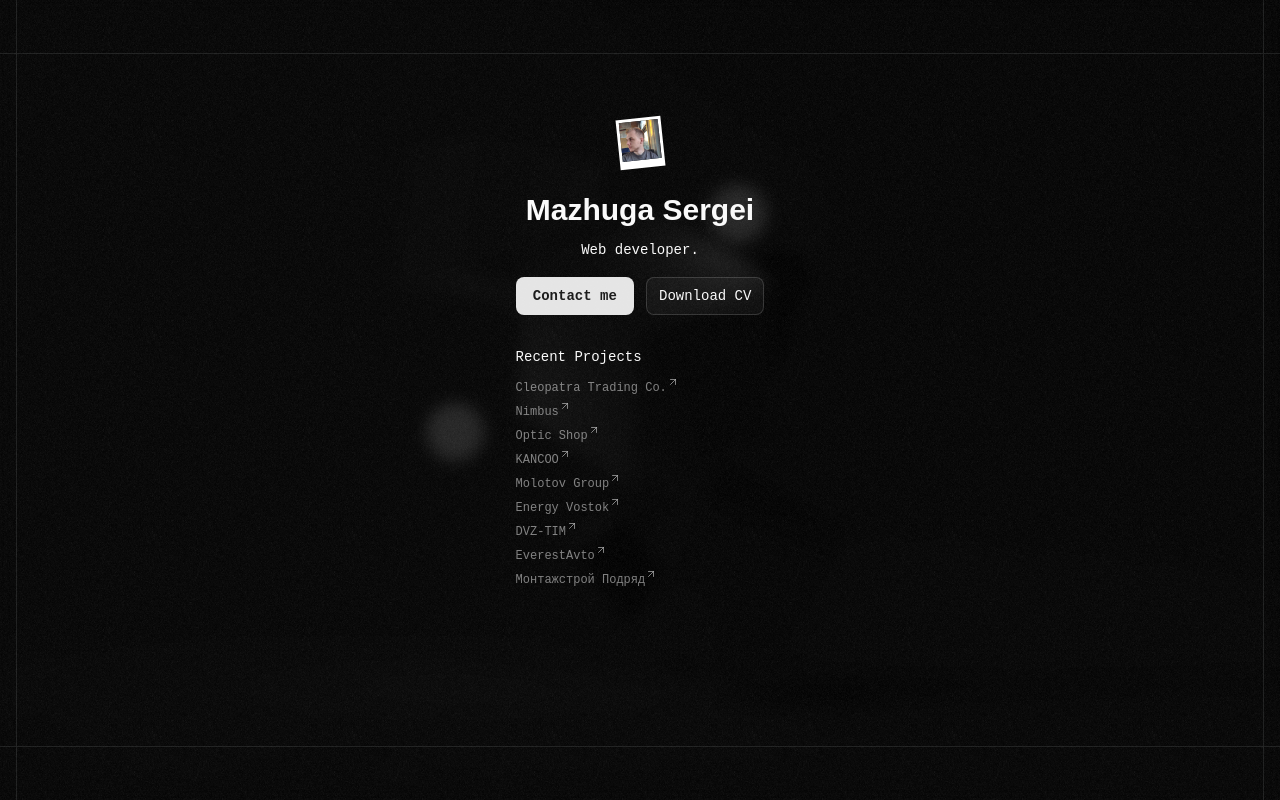
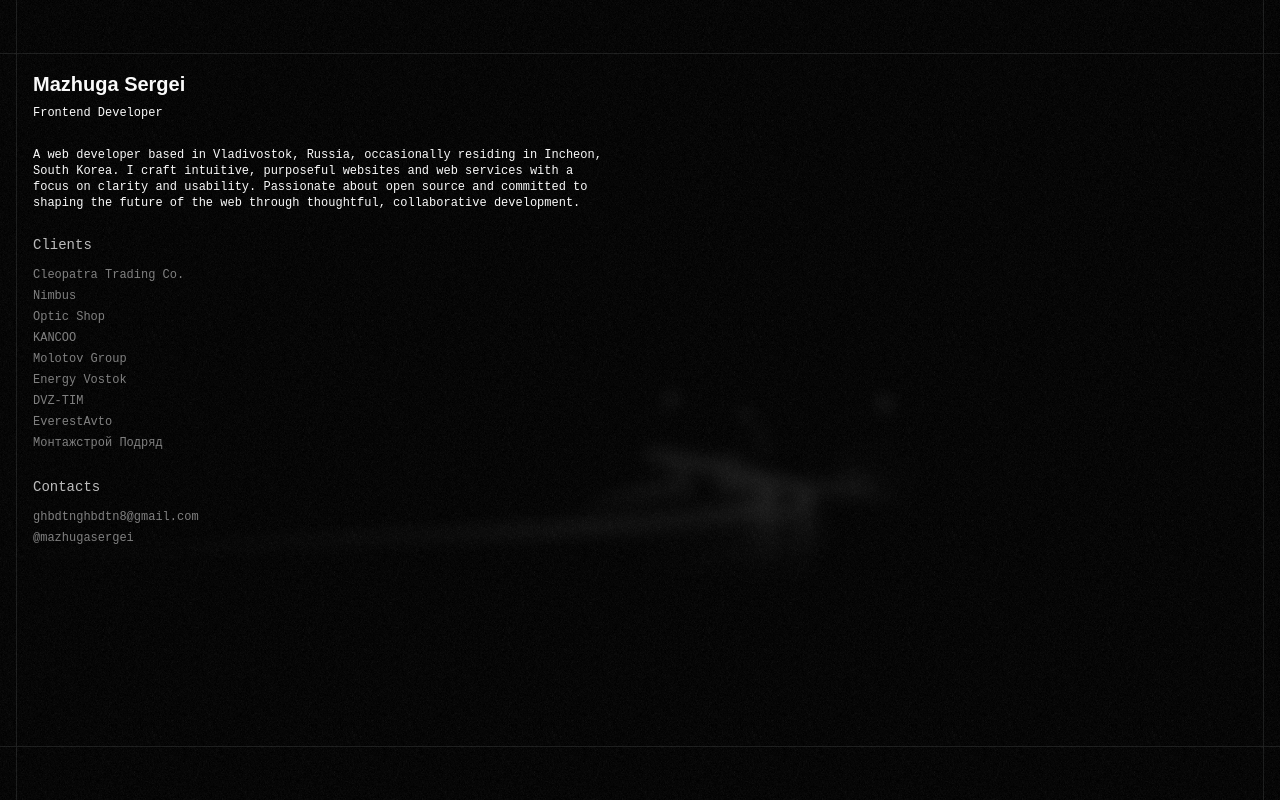
Before and after one commit to mazhugasergei/mazhugasergei.github.io, a Next.js app: page / in a window 1280 px wide. Built offline with nearby package versions, Linux system fonts and the light colour scheme; a web font is replaced by a local one.

Commit message:
chore: redesign

```diff
--- a/src/app/layout.tsx
+++ b/src/app/layout.tsx
@@ -1,5 +1,5 @@
+import { Wrapper } from "@/components/shared/wrapper"
 import { ThemeProvider } from "@/components/theme-provider"
-import { Wrapper } from "@/components/ui/wrapper"
 import bg from "@/images/bg.jpg"
 import noise from "@/images/noise.png"
 import "@/styles/index.css"
@@ -19,7 +19,7 @@
 export default function RootLayout({ children }: { children: React.ReactNode }) {
   return (
     <html lang="en" suppressHydrationWarning>
-      <body className="relative flex min-h-screen flex-col">
+      <body className="relative flex min-h-screen flex-col select-none">
         <ThemeProvider attribute="class" defaultTheme="dark" disableTransitionOnChange>
           <NoiseOverlay />
           <BG />
--- a/src/app/page.tsx
+++ b/src/app/page.tsx
@@ -1,44 +1,31 @@
-import { ContactButton } from "@/components/shared/contact-button"
-import { DownloadCVButton } from "@/components/shared/download-cv-button"
-import { CustomAnimatedText } from "@/components/ui/custom-animated-text"
-import { Link } from "@/components/ui/link"
-import { PolaroidImage } from "@/components/ui/polaroid-image"
+import { CustomAnimatedText } from "@/components/shared/custom-animated-text"
+import { Link } from "@/components/shared/link"
 import { headingFont } from "@/fonts"
-import pfp from "@/images/pfp.jpg"
 import { cn } from "@/utils"
 
 export default function Home() {
   return (
-    <main className="relative isolate">
-      <Intro />
+    <main className="max-w-xl space-y-6">
+      <div className="animate-slide-in-x space-y-1">
+        <h1 className={cn(headingFont.className, "text-xl font-bold")}>
+          <CustomAnimatedText text="Mazhuga" /> <CustomAnimatedText text="Sergei" />
+        </h1>
+        <CustomAnimatedText text="Frontend Developer" className="text-xs" />
+      </div>
+
+      <p className="animate-slide-in-x text-xs text-balance">
+        A web developer based in Vladivostok, Russia, occasionally residing in Incheon, South Korea. I craft intuitive,
+        purposeful websites and web services with a focus on clarity and usability. Passionate about open source and
+        committed to shaping the future of the web through thoughtful, collaborative development.
+      </p>
+
+      <Projects className="animate-slide-in-x" style={{ animationDelay: "150ms" }} />
+      <Contacts className="animate-slide-in-x" style={{ animationDelay: "300ms" }} />
     </main>
   )
 }
 
-const Intro = () => {
-  return (
-    <section className="grid place-content-start gap-8 py-16 sm:place-content-center">
-      <div className="flex flex-col sm:items-center">
-        <PolaroidImage src={pfp} className="mb-6" />
-
-        <h1 className={cn(headingFont.className, "flex flex-wrap text-3xl font-bold")}>
-          <CustomAnimatedText text="Mazhuga" /> <CustomAnimatedText text="Sergei" />
-        </h1>
-
-        <p className="mt-3 text-balance">Web developer.</p>
-
-        <div className="mt-4 inline-grid grid-cols-2 gap-3">
-          <ContactButton />
-          <DownloadCVButton />
-        </div>
-      </div>
-
-      <Projects />
-    </section>
-  )
-}
-
-const Projects = () => {
+const Projects = (props: React.HTMLAttributes<HTMLDivElement>) => {
   const projects = [
     { name: "Cleopatra Trading Co.", href: "https://cleopatrading.com" },
     { name: "Nimbus", href: "https://github.com/logscore/Nimbus" },
@@ -52,21 +39,41 @@
   ]
 
   return (
-    <div className="space-y-2">
-      <h2>Recent Projects</h2>
-      <ul>
+    <section {...props}>
+      <h2 className="opacity-75">Clients</h2>
+
+      <ul className="mt-2">
         {projects.map(({ name, href }) => (
           <li key={name}>
-            <Link
-              external
-              href={href}
-              className="text-foreground/50 hover:text-foreground text-xs leading-loose no-underline transition"
-            >
+            <Link href={href} className="text-foreground/50 hover:text-foreground text-xs no-underline transition">
               {name}
             </Link>
           </li>
         ))}
       </ul>
-    </div>
+    </section>
   )
 }
+
+const Contacts = (props: React.HTMLAttributes<HTMLDivElement>) => {
+  const contactLinks = [
+    { label: "ghbdtnghbdtn8@gmail.com", href: "mailto:ghbdtnghbdtn8@gmail.com" },
+    { label: "@mazhugasergei", href: "https://x.com/mazhugasergei" },
+  ]
+
+  return (
+    <section {...props}>
+      <h2 className="opacity-75">Contacts</h2>
+
+      <ul className="mt-2">
+        {contactLinks.map(({ label, href }) => (
+          <li key={label}>
+            <Link href={href} className="text-foreground/50 hover:text-foreground text-xs no-underline transition">
+              {label}
+            </Link>
+          </li>
+        ))}
+      </ul>
+    </section>
+  )
+}
--- a/src/components/shared/contact-button.tsx
+++ b/src/components/shared/contact-button.tsx
@@ -5,7 +5,7 @@
   DialogHeader,
   DialogTitle,
   DialogTrigger,
-} from "@/components/ui/dialog"
+} from "@/components/shared/dialog"
 import { MailIcon, MessageCircleIcon, SendIcon } from "lucide-react"
 import Link from "next/link"
 import { Button, buttonVariants } from "../ui/button"
--- /dev/null
+++ b/src/components/shared/link.tsx
@@ -0,0 +1,15 @@
+import { cn } from "@/utils"
+import NextLink from "next/link"
+import React from "react"
+
+export const Link = ({ children, className, ...props }: React.ComponentProps<typeof NextLink>) => {
+  return (
+    <NextLink
+      target={props.href?.toString().startsWith("http") ? "_blank" : "_self"}
+      className={cn("text-primary hover:underline", className)}
+      {...props}
+    >
+      {children}
+    </NextLink>
+  )
+}
--- /dev/null
+++ b/src/components/shared/wrapper.tsx
@@ -0,0 +1,10 @@
+import { cn } from "@/utils"
+import React from "react"
+
+export const Wrapper = ({ className, ...props }: React.HTMLAttributes<HTMLDivElement>) => {
+  return (
+    <div className="mx-auto grid w-full max-w-7xl px-4" {...props}>
+      <div className={cn("border-x p-4", className)}>{props.children}</div>
+    </div>
+  )
+}
--- a/src/components/ui/button.tsx
+++ b/src/components/ui/button.tsx
@@ -1,10 +1,9 @@
+import { cn } from "@/utils"
 import { Slot } from "@radix-ui/react-slot"
 import { cva, type VariantProps } from "class-variance-authority"
 import React from "react"
 
-import { cn } from "@/utils"
-
-const buttonVariants = cva(
+export const buttonVariants = cva(
   "inline-flex items-center justify-center gap-2 whitespace-nowrap rounded-md text-sm transition-all disabled:pointer-events-none disabled:opacity-50 [&_svg]:pointer-events-none [&_svg:not([class*='size-'])]:size-4 shrink-0 [&_svg]:shrink-0 outline-none focus-visible:border-ring focus-visible:ring-ring/50 focus-visible:ring-[3px] aria-invalid:ring-destructive/20 dark:aria-invalid:ring-destructive/40 aria-invalid:border-destructive",
   {
     variants: {
@@ -32,19 +31,13 @@
   }
 )
 
-function Button({
+export function Button({
   className,
   variant,
   size,
   asChild = false,
   ...props
-}: React.ComponentProps<"button"> &
-  VariantProps<typeof buttonVariants> & {
-    asChild?: boolean
-  }) {
+}: React.ComponentProps<"button"> & VariantProps<typeof buttonVariants> & { asChild?: boolean }) {
   const Comp = asChild ? Slot : "button"
-
   return <Comp data-slot="button" className={cn(buttonVariants({ variant, size, className }))} {...props} />
 }
-
-export { Button, buttonVariants }
--- a/src/components/ui/link.tsx
+++ /dev/null
@@ -1,26 +0,0 @@
-import { cn } from "@/utils"
-import { ArrowUpRight } from "lucide-react"
-import NextLink from "next/link"
-import React from "react"
-
-interface LinkProps extends React.ComponentProps<typeof NextLink> {
-  external?: boolean
-}
-
-export const Link = React.forwardRef<HTMLAnchorElement, LinkProps>(
-  ({ children, className, external, ...props }, ref) => {
-    return (
-      <NextLink
-        ref={ref}
-        target={external ? "_blank" : "_self"}
-        className={cn("text-primary inline-flex items-start underline", className)}
-        {...props}
-      >
-        {children}
-        {external && <ArrowUpRight size={12} />}
-      </NextLink>
-    )
-  }
-)
-
-Link.displayName = "Link"
--- a/src/components/ui/polaroid-image.tsx
+++ /dev/null
@@ -1,26 +0,0 @@
-import { cn } from "@/utils"
-import Image, { StaticImageData } from "next/image"
-import React from "react"
-
-interface Props extends Omit<React.ComponentPropsWithoutRef<typeof Image>, "alt"> {
-  src: string | StaticImageData
-  alt?: string
-}
-
-export const PolaroidImage = React.forwardRef<HTMLImageElement, Props>(
-  ({ src, alt = "", className, ...props }, ref) => {
-    return (
-      <Image
-        ref={ref}
-        src={src}
-        alt={alt}
-        width={45}
-        height={45}
-        className={cn("-rotate-6 border-[.2rem] border-b-[.5rem] border-white", className)}
-        {...props}
-      />
-    )
-  }
-)
-
-PolaroidImage.displayName = "PolaroidImage"
--- a/src/components/ui/wrapper.tsx
+++ /dev/null
@@ -1,14 +0,0 @@
-import { cn } from "@/utils"
-import React from "react"
-
-export const Wrapper = React.forwardRef<HTMLDivElement, React.HTMLAttributes<HTMLDivElement>>(
-  ({ className, ...props }, ref) => {
-    return (
-      <div ref={ref} className="mx-auto grid w-full max-w-7xl px-4" {...props}>
-        <div className={cn("border-x px-4", className)}>{props.children}</div>
-      </div>
-    )
-  }
-)
-
-Wrapper.displayName = "Wrapper"
--- a/src/styles/index.css
+++ b/src/styles/index.css
@@ -111,6 +111,17 @@
   --color-sidebar-ring: var(--sidebar-ring);
 }
 
+@keyframes slide-in-x {
+  0% {
+    opacity: 0;
+    transform: translateX(-1rem);
+  }
+  100% {
+    opacity: 1;
+    transform: translateX(0);
+  }
+}
+
 @layer base {
   * {
     @apply border-border outline-ring/50 selection:bg-primary selection:text-primary-foreground;
@@ -120,8 +131,12 @@
     font-family: monospace;
     font-size: 0.875rem;
   }
+}
 
-  .wrapper {
-    @apply mx-auto max-w-5xl;
+@layer utilities {
+  .animate-slide-in-x {
+    opacity: 0;
+    transform: translateX(-1rem);
+    animation: slide-in-x 1.5s cubic-bezier(0.25, 1, 0.5, 1) forwards;
   }
 }
```
Also changed, not shown: src/components/shared/custom-animated-text.tsx (renamed from src/components/ui/custom-animated-text.tsx), src/components/shared/dialog.tsx (renamed from src/components/ui/dialog.tsx), src/images/bg.jpg, src/images/pfp.jpg (deleted).
